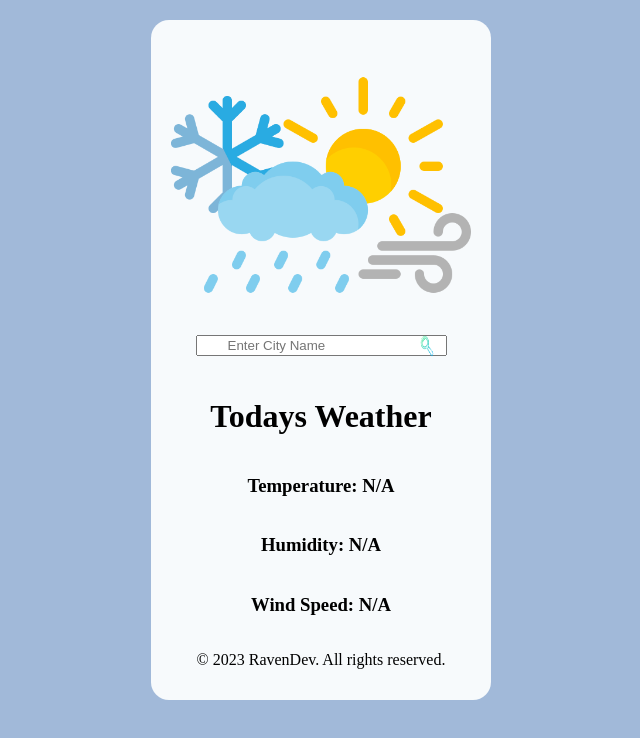
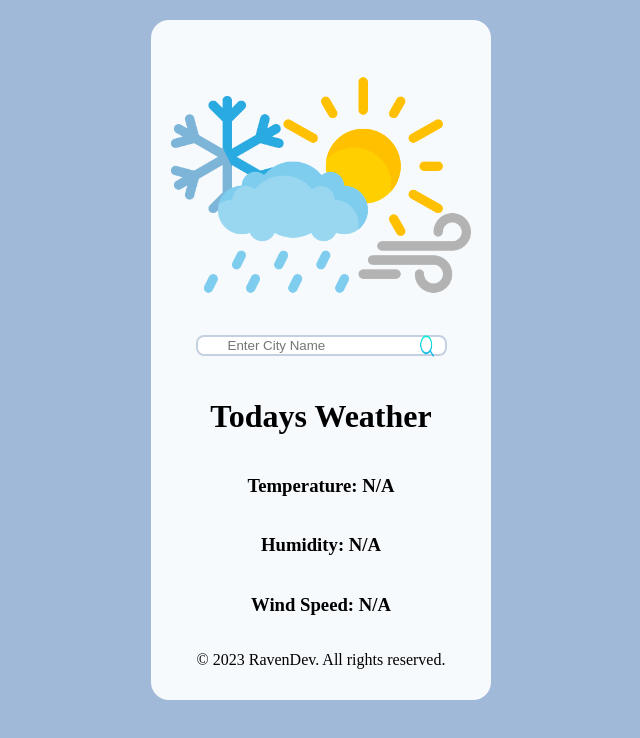
Before and after one commit to Ben1464/Weather-app, a plain HTML site: page index.html in a window 1280 px wide. Shown: the whole page, without its empty margins (319-959 px from the left). Drawn offline with Linux system fonts and the light colour scheme.

```diff
--- a/index.html
+++ b/index.html
@@ -11,7 +11,7 @@
         <img src="./images/weather_11166760.png" alt="weather" class="weather">
         <div class="input-container">
             <input type="text" id="city" placeholder="Enter City Name">
-            <button type="button" id="search-button"><img src="./icons/research.png" alt="Search"></button>
+            <button type="button" id="search-button"><img src="./icons/loupe.png" alt="Search"></button>
         </div>
 
         <h1>Todays Weather</h1>
--- a/style.css
+++ b/style.css
@@ -33,6 +33,9 @@
 .input-container input[type="text"] {
     padding-right: 40px;
     padding-left: 30px;
+    border-radius: 8px;
+    border-color: #C5D1E2;
+    border-style: solid;
 }
 
 .input-container button {
```
Also changed, not shown: icons/loupe.png (added).
